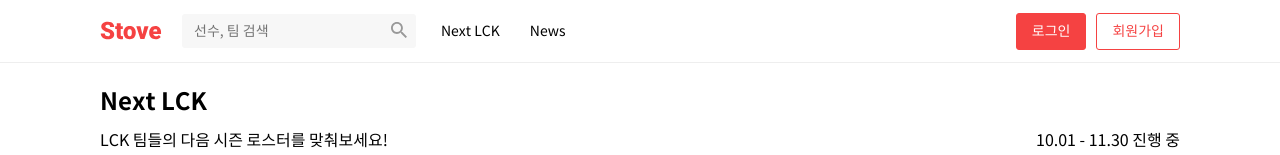
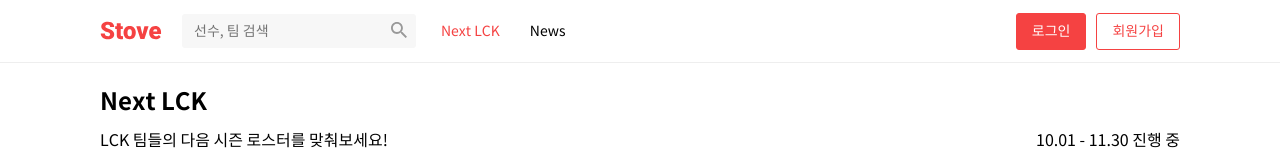
Before and after one commit to Stove-Org/Stove-client, a React (Create React App) app in the folder client/: page / in a window 1280 px wide. Both pictures are taken after a click on the button "바로가기 >". Shown: the top 155 px of the page. Built offline with nearby package versions, Linux system fonts and the light colour scheme.

Commit message:
design: current nav add color

```diff
--- a/client/src/components/molecules/Header/index.jsx
+++ b/client/src/components/molecules/Header/index.jsx
@@ -1,4 +1,4 @@
-import { Link, useNavigate } from "react-router-dom";
+import { Link, useNavigate, useLocation } from "react-router-dom";
 import styled from "styled-components";
 
 import SearchBar from "../SearchBar";
@@ -7,6 +7,8 @@
 
 const Header = () => {
   const navigate = useNavigate();
+  const location = useLocation();
+  const pathName = location.pathname.slice(1);
 
   return (
     <HeaderWrapper>
@@ -16,8 +18,22 @@
         </Link>
         <SearchBar />
         <Nav>
-          <Link to="/nextlck">Next LCK</Link>
-          <Link to="/news">News</Link>
+          {pathName === "nextlck" ? (
+            <>
+              <CurrentLink to="/nextlck">Next LCK</CurrentLink>
+              <Link to="/news">News</Link>
+            </>
+          ) : pathName === "news" ? (
+            <>
+              <Link to="/nextlck">Next LCK</Link>
+              <CurrentLink to="/news">News</CurrentLink>
+            </>
+          ) : (
+            <>
+              <Link to="/nextlck">Next LCK</Link>
+              <Link to="/news">News</Link>
+            </>
+          )}
         </Nav>
       </HeaderLeft>
       <HeaderRight>
@@ -70,4 +86,8 @@
   }
 `;
 
+const CurrentLink = styled.a`
+  color: ${(props) => props.theme.color.main100};
+`;
+
 export default Header;
```
